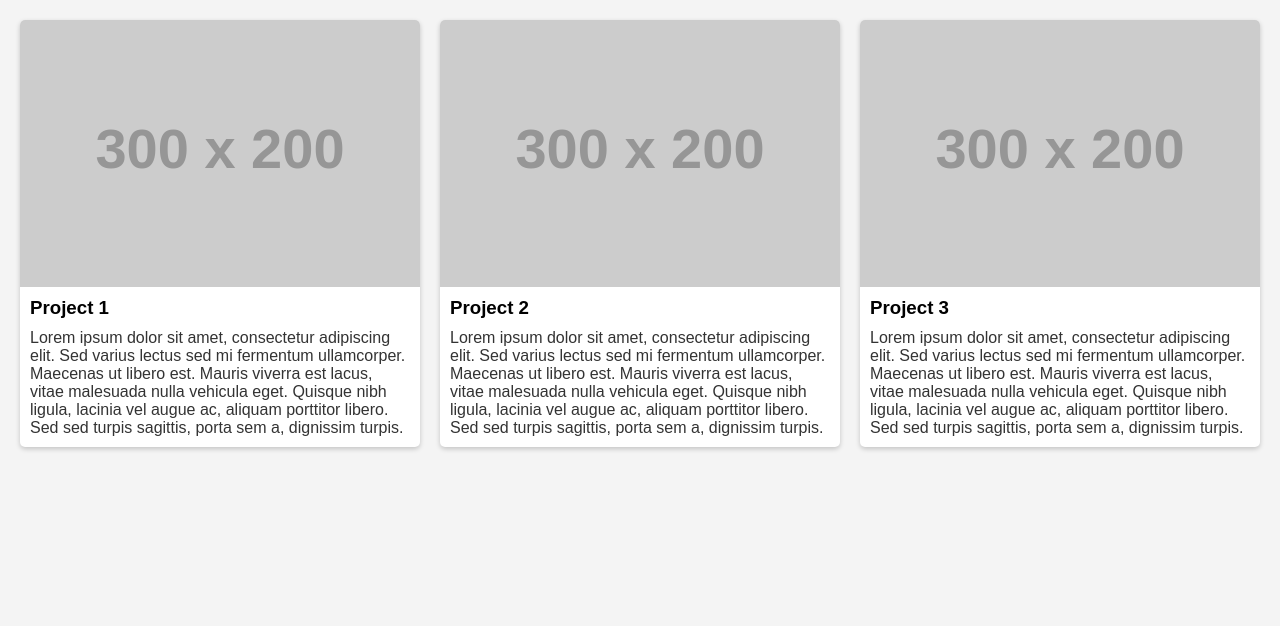
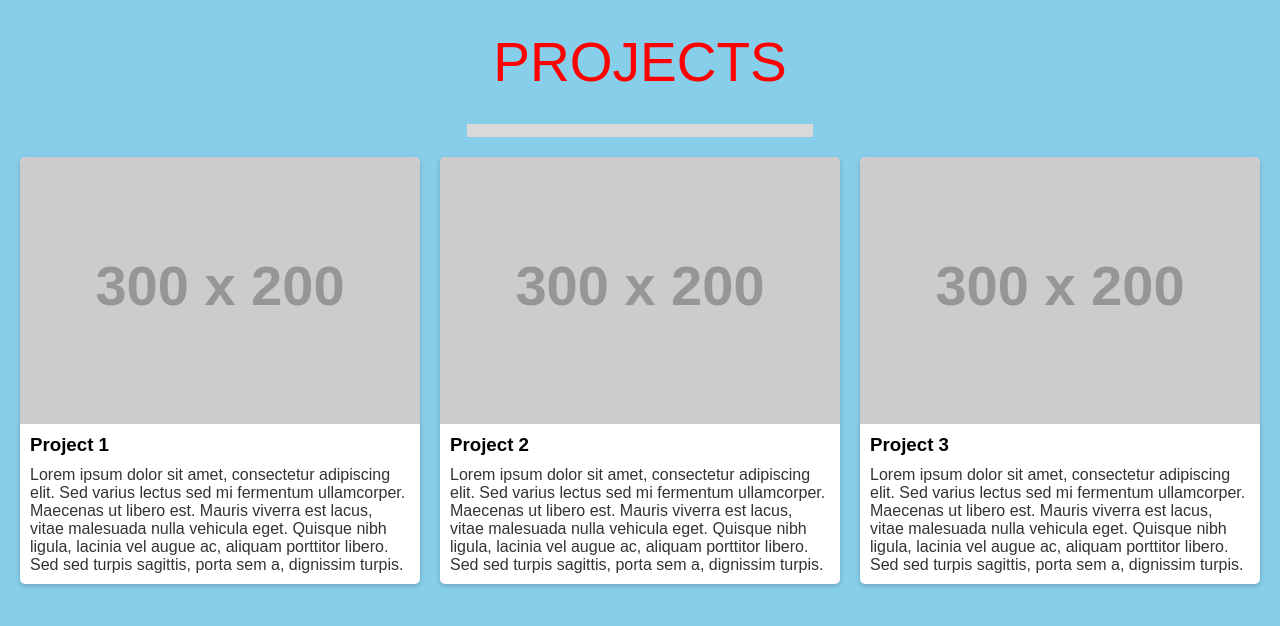
Before and after one commit to NJIT-WIS/Personal-Portfolio, a website: page docs/project.html in a window 1280 px wide. Drawn offline with Linux system fonts and the light colour scheme; placeholder pictures from the web are drawn by us.

Commit message:
added background color and added herder to project page

```diff
--- a/docs/project.css
+++ b/docs/project.css
@@ -2,7 +2,26 @@ body {
   font-family: Arial, sans-serif;
   margin: 0;
   padding: 0;
-  background-color: #f4f4f4;
+  background: #87ceeb;
+  width: 100%;
+}
+
+.projects-title {
+  color: #ff0000;
+  font-size: 55px;
+  display: flex;
+  margin: auto;
+  justify-content: center;
+  padding-bottom: 30px;
+  padding-top: 30px;
+}
+
+.underline {
+  width: 346px;
+  height: 13px;
+  background: #d9d9d9;
+  display: block;
+  margin: auto;
 }
 
 .grid-container {
--- a/docs/project.html
+++ b/docs/project.html
@@ -7,6 +7,8 @@
     <link rel="stylesheet" href="project.css" />
   </head>
   <body>
+    <div class="projects-title">PROJECTS</div>
+    <div class="underline"></div>
     <div class="grid-container">
       <div class="card">
         <img
```
